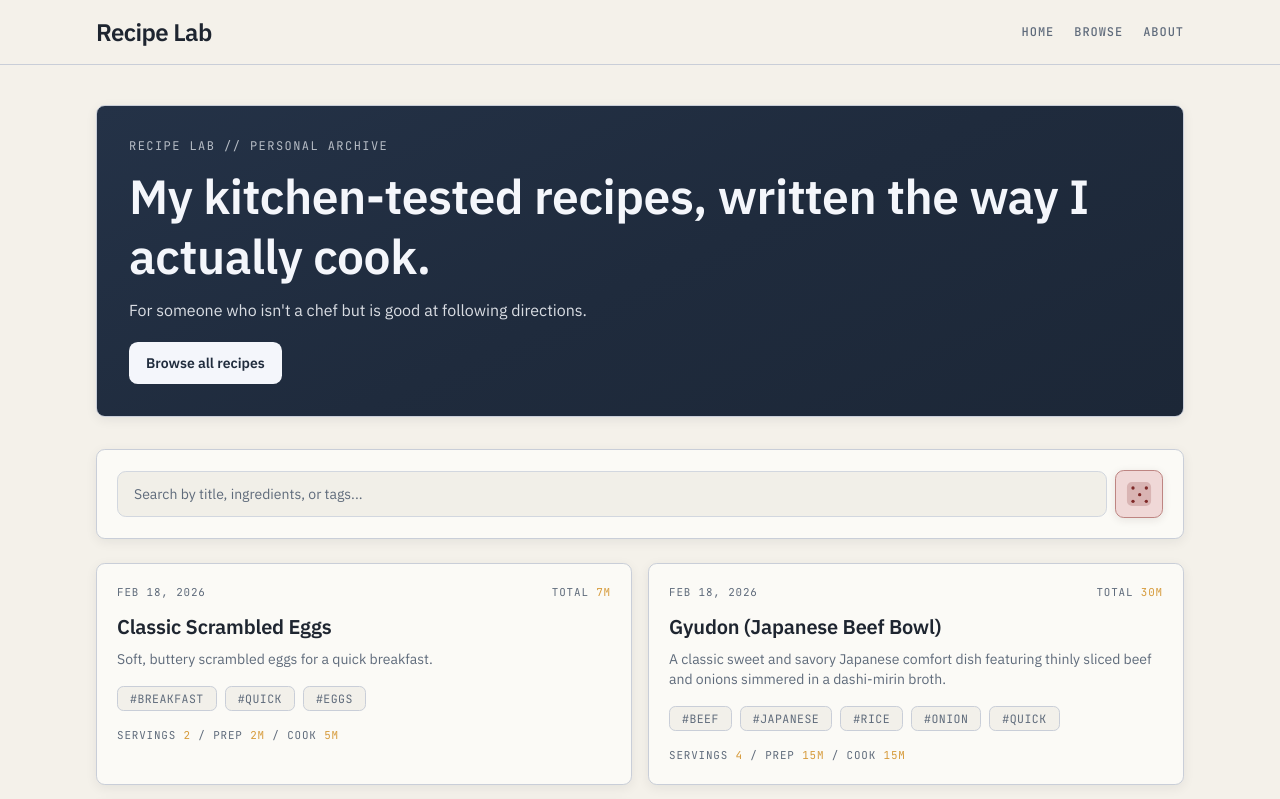
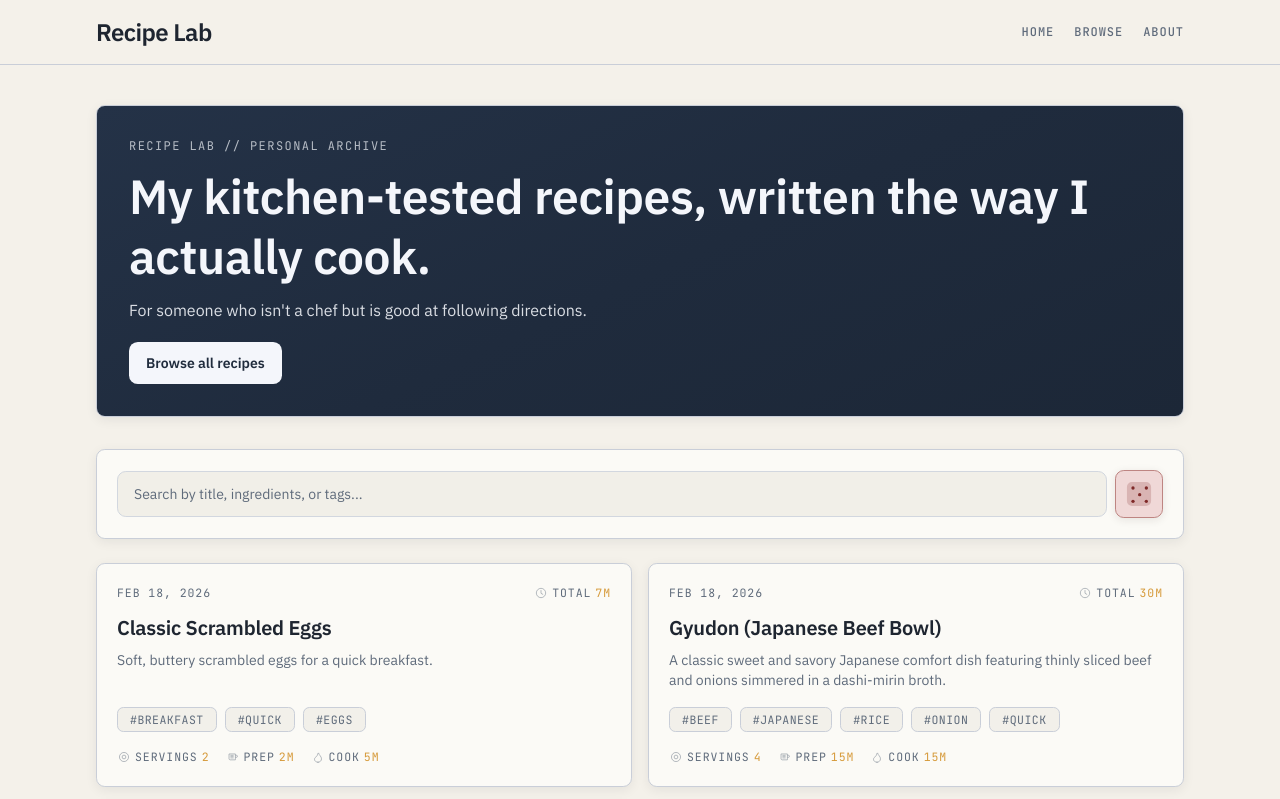
Before and after one commit to zshnjav/recipe-lab, a Next.js app: page / in a window 1280 px wide. Shown: the top 799 px of the page. Built offline with nearby package versions, Linux system fonts and the light colour scheme.

Commit message:
Document architecture and refine recipe card icon alignment

```diff
--- a/src/components/recipe-card.tsx
+++ b/src/components/recipe-card.tsx
@@ -14,6 +14,54 @@ function formatDate(date: string): string {
 
 interface RecipeCardProps {
   recipe: RecipeSummary;
+}
+
+function KnifeIcon() {
+  return (
+    <svg viewBox="0 0 24 24" className="h-3.5 w-3.5 shrink-0 opacity-70" fill="none" aria-hidden="true">
+      <path d="M5.2 6.8h10.9v10.1H7.1c-1.1 0-1.9-.9-1.9-1.9V6.8Z" stroke="currentColor" strokeWidth="1.1" />
+      <path d="M16.1 9h1.7a1.8 1.8 0 0 1 0 3.6h-1.7" stroke="currentColor" strokeWidth="1.1" />
+      <path
+        d="M8.2 9.2h4.2M8.2 11.4h4.2M8.2 13.6h4.2"
+        stroke="currentColor"
+        strokeWidth="1.1"
+        strokeLinecap="round"
+        strokeLinejoin="round"
+      />
+    </svg>
+  );
+}
+
+function FlameIcon() {
+  return (
+    <svg viewBox="0 0 24 24" className="h-3.5 w-3.5 shrink-0 opacity-70" fill="none" aria-hidden="true">
+      <path
+        d="M12 21c3.3 0 6-2.5 6-5.8 0-4.4-4.3-6.3-5.1-10.2-2.6 1.7-1.2 4.3-3.6 6.2-1.4 1.1-3.3 2.4-3.3 4.8C6 18.7 8.7 21 12 21Z"
+        stroke="currentColor"
+        strokeWidth="1.1"
+        strokeLinecap="round"
+        strokeLinejoin="round"
+      />
+    </svg>
+  );
+}
+
+function ClockIcon() {
+  return (
+    <svg viewBox="0 0 24 24" className="h-3.5 w-3.5 shrink-0 opacity-70" fill="none" aria-hidden="true">
+      <circle cx="12" cy="12" r="8" stroke="currentColor" strokeWidth="1.1" />
+      <path d="M12 7.8v4.7l3.1 1.8" stroke="currentColor" strokeWidth="1.1" strokeLinecap="round" />
+    </svg>
+  );
+}
+
+function PlateIcon() {
+  return (
+    <svg viewBox="0 0 24 24" className="h-3.5 w-3.5 shrink-0 opacity-70" fill="none" aria-hidden="true">
+      <circle cx="12" cy="12" r="7.8" stroke="currentColor" strokeWidth="1.1" />
+      <circle cx="12" cy="12" r="3.2" stroke="currentColor" strokeWidth="1.1" />
+    </svg>
+  );
 }
 
 export function RecipeCard({ recipe }: RecipeCardProps) {
@@ -36,10 +84,11 @@ export function RecipeCard({ recipe }: RecipeCardProps) {
   };
 
   return (
-    <article className="surface-card p-5 transition hover:-translate-y-0.5 hover:border-[var(--color-accent)]">
-      <div className="font-mono-ui mb-3 flex items-center justify-between gap-3 text-[0.68rem] uppercase tracking-[0.08em] text-[var(--color-muted)]">
+    <article className="surface-card flex h-full flex-col p-5 transition hover:-translate-y-0.5 hover:border-[var(--color-accent)]">
+      <div className="font-mono-ui mb-3 flex items-center justify-between gap-3 text-[0.72rem] uppercase tracking-[0.08em] text-[var(--color-muted)]">
         <span>{formatDate(recipe.date)}</span>
-        <span>
+        <span className="inline-flex items-center gap-1">
+          <ClockIcon />
           Total <span className="text-[var(--color-accent)]">{recipe.totalMinutes}m</span>
         </span>
       </div>
@@ -49,6 +98,7 @@ export function RecipeCard({ recipe }: RecipeCardProps) {
         </Link>
       </h3>
       <p className="mb-4 text-sm text-[var(--color-muted)]">{recipe.description}</p>
+      <div className="mt-auto">
         <ul className="mb-4 flex flex-wrap gap-2">
           {recipe.tags.map((tag) => (
             <li key={tag}>
@@ -61,11 +111,21 @@ export function RecipeCard({ recipe }: RecipeCardProps) {
             </li>
           ))}
         </ul>
-      <p className="font-mono-ui text-[0.68rem] uppercase tracking-[0.08em] text-[var(--color-muted)]">
-        Servings <span className="text-[var(--color-accent)]">{recipe.servings}</span> / Prep{" "}
-        <span className="text-[var(--color-accent)]">{recipe.prepMinutes}m</span> / Cook{" "}
-        <span className="text-[var(--color-accent)]">{recipe.cookMinutes}m</span>
+        <p className="font-mono-ui flex flex-wrap items-center gap-x-4 gap-y-1 text-[0.72rem] uppercase tracking-[0.08em] text-[var(--color-muted)]">
+          <span className="inline-flex items-center gap-1">
+            <PlateIcon />
+            Servings <span className="text-[var(--color-accent)]">{recipe.servings}</span>
+          </span>
+          <span className="inline-flex items-center gap-1">
+            <KnifeIcon />
+            Prep <span className="text-[var(--color-accent)]">{recipe.prepMinutes}m</span>
+          </span>
+          <span className="inline-flex items-center gap-1">
+            <FlameIcon />
+            Cook <span className="text-[var(--color-accent)]">{recipe.cookMinutes}m</span>
+          </span>
         </p>
+      </div>
     </article>
   );
 }
```
Also changed, not shown: 1 other file (tests, documents, lock files or other folders). Lines whose indentation alone changed are shown as unchanged.
